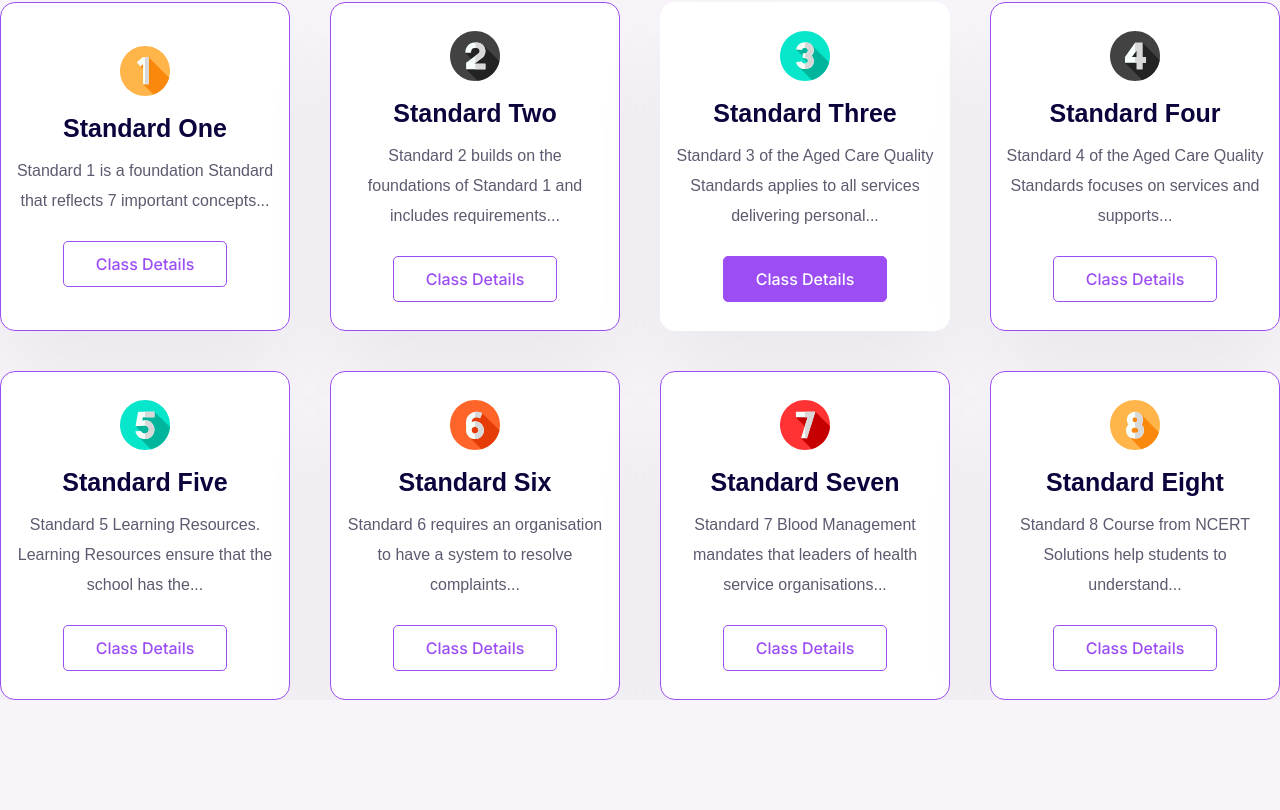
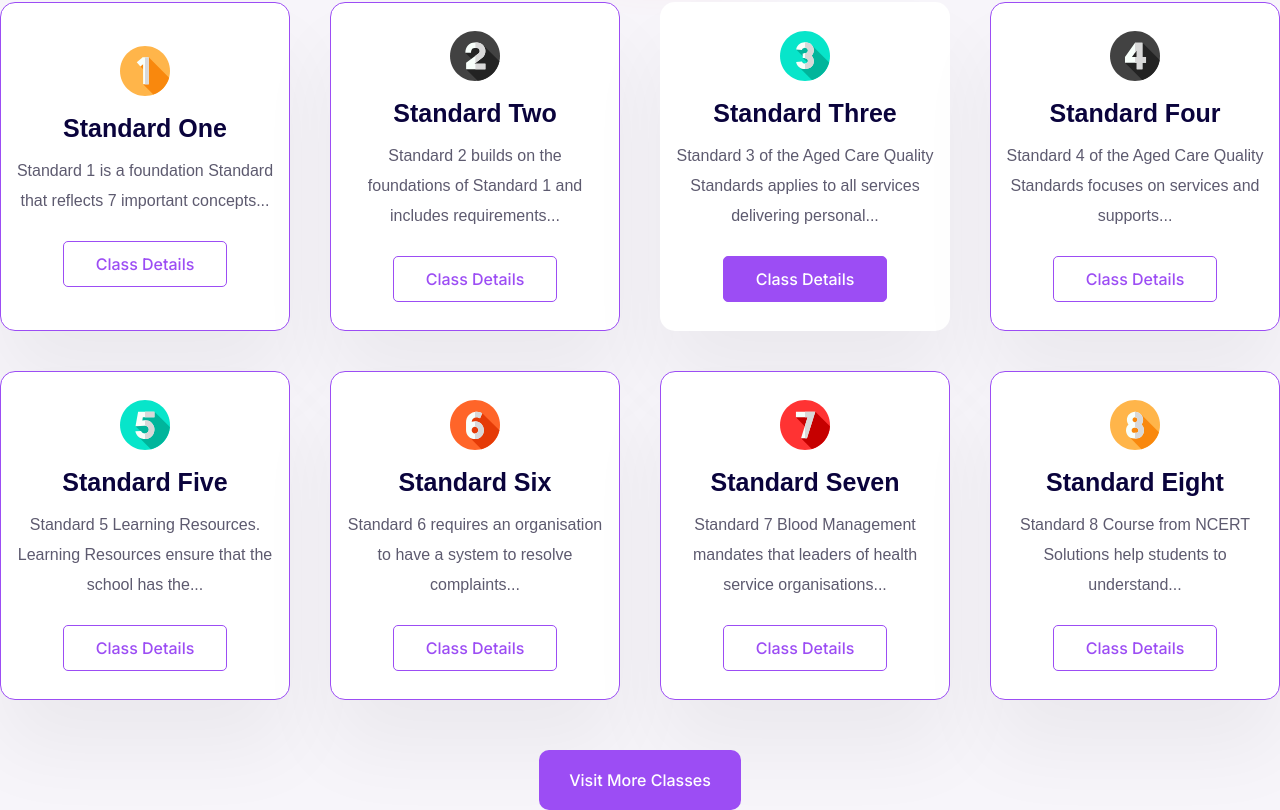
Before and after one commit to sandeshshahi/Eduvi-web, a React (Vite) app: page / in a window 1280 px wide. Shown: the part 293-1103 px from the top of the page. Before the commit the page ends 993 px from the top, so only its background shows below. Built offline with nearby package versions, Linux system fonts and the light colour scheme; a web font is replaced by a local one.

Commit message:
Add 'visit more classes' button to lesson section

```diff
--- a/src/components/lessons/LessonsSection.jsx
+++ b/src/components/lessons/LessonsSection.jsx
@@ -2,6 +2,7 @@ import LessonCard from "./card/LessonCard";
 import Hobberd from "./hobberd/Hobberd";
 import TitleSection from "./title/TitleSection";
 import { lessons } from "../../data/lessonData";
+import Button from "../controls/button/Button";
 const LessonsSection = () => {
   return (
     <div className="lessons__section">
@@ -12,6 +13,7 @@ const LessonsSection = () => {
           return <LessonCard item={item} key={item.key} />;
         })}
       </div>
+      <Button className={"btn-primary"} text={"Visit More Classes"} />
     </div>
   );
 };
```
